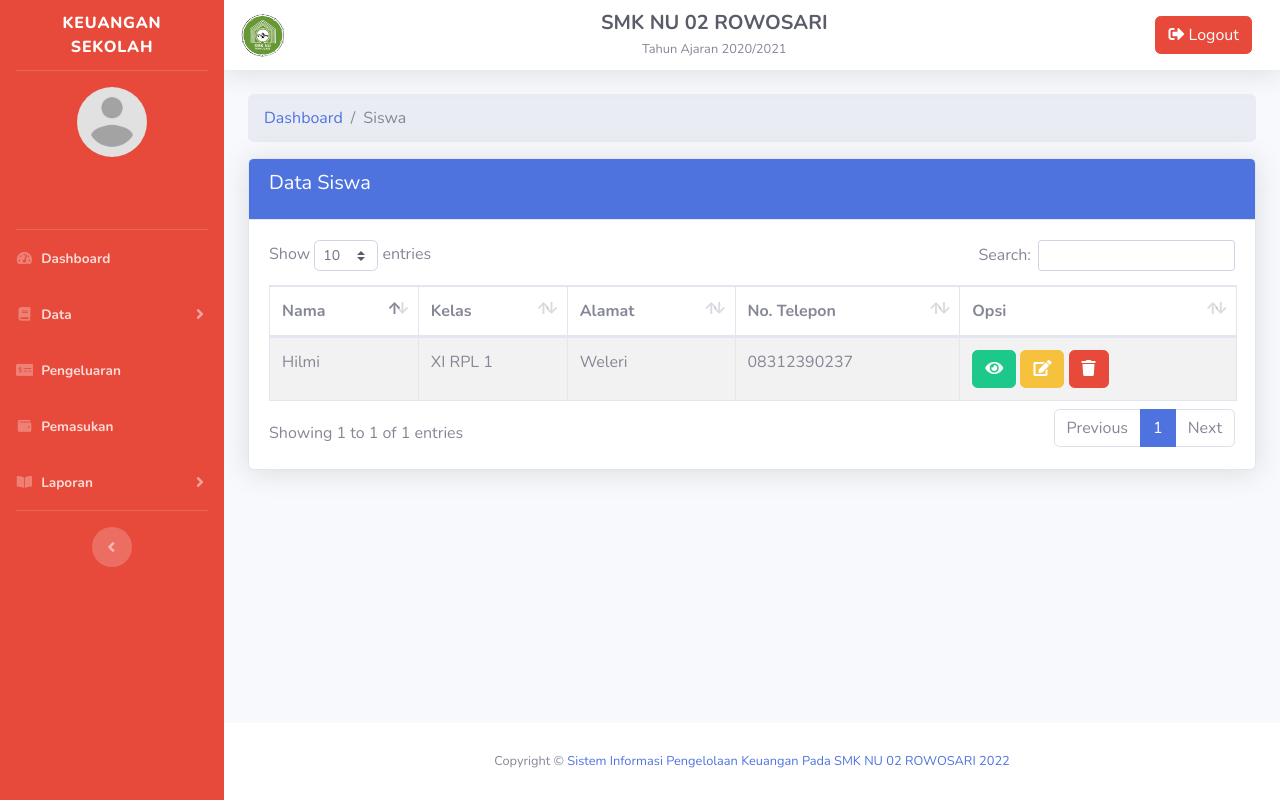
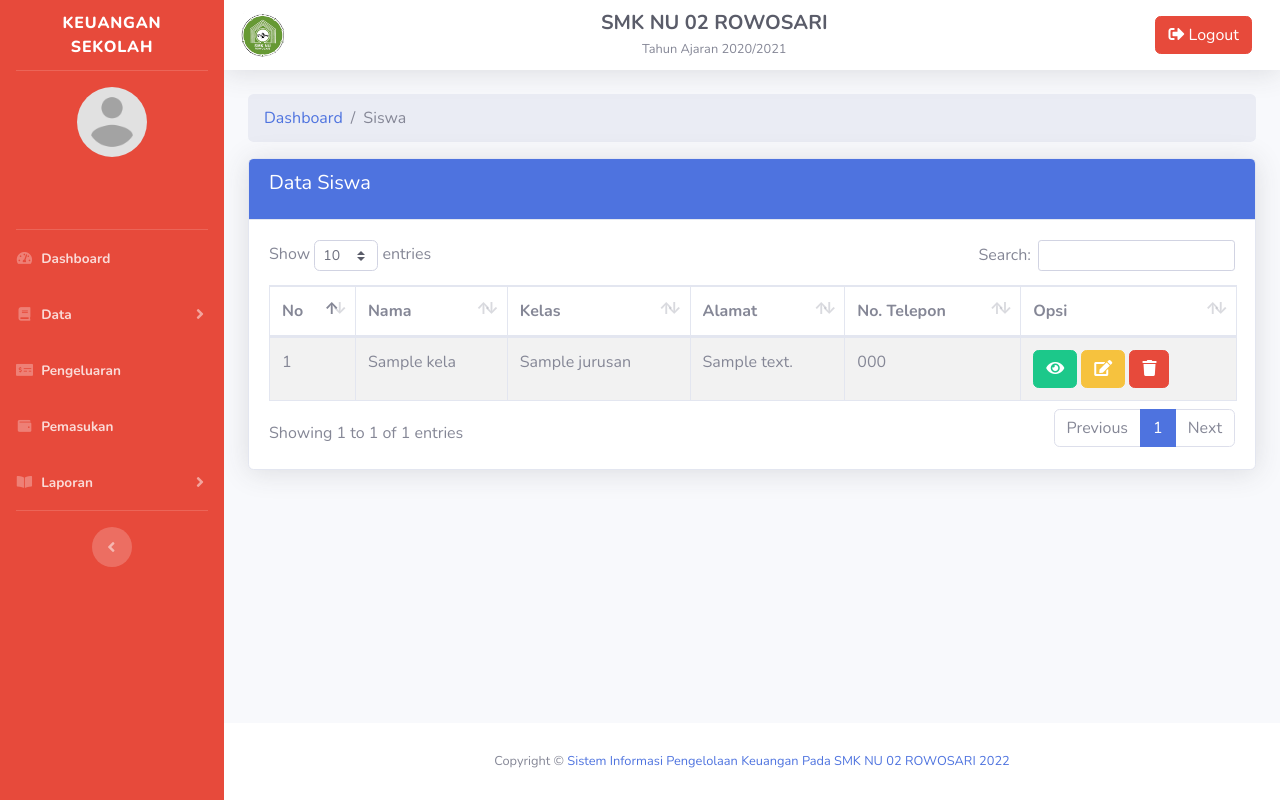
Before and after one commit to HilmiMubarok/keuangan-sekolah, a CodeIgniter app: page /keuangan-sekolah/siswa in a window 1280 px wide. Run offline with CodeIgniter, Linux system fonts and the light colour scheme; tables that the repository leaves empty or names only in its code hold one stand-in row (values such as "Sample post").

Commit message:
refactor siswa index

```diff
--- a/application/controllers/Siswa.php
+++ b/application/controllers/Siswa.php
@@ -5,7 +5,6 @@ class Siswa extends CI_Controller
     public function __construct()
     {
         parent::__construct();
-        // $this->load->model('KelasModel');
         $this->load->model('SiswaModel');
     }
 
@@ -16,9 +15,6 @@ class Siswa extends CI_Controller
         $data['nama_user'] = $this->session->userdata('name');
         $data['siswa'] = $this->SiswaModel->get();
 
-
-        // $data['kelas'] = $this->KelasModel->get();
-        // $data['jurusan'] = $this->JurusanModel->get();
         $this->load->view('templates/header', $data);
         $this->load->view('templates/navbar', $data);
         $this->load->view('siswa/index', $data);
--- a/application/models/SiswaModel.php
+++ b/application/models/SiswaModel.php
@@ -6,6 +6,8 @@ class SiswaModel extends CI_Model
 
     public function get()
     {
+        $this->db->join('kelas', 'kelas.id_kelas = siswa.kelas_id');
+        $this->db->join('jurusan', 'jurusan.id_jurusan = kelas.jurusan_id');
         return $this->db->get('siswa')->result();
     }
 
--- a/application/views/siswa/index.php
+++ b/application/views/siswa/index.php
@@ -25,6 +25,7 @@
             <table id="dataTable" class="table table-bordered table-hover table-striped dt-responsive nowrap">
                 <thead>
                     <tr>
+                        <th>No</th>
                         <th>Nama</th>
                         <th>Kelas</th>
                         <th>Alamat</th>
@@ -33,12 +34,13 @@
                     </tr>
                 </thead>
                 <tbody>
-                    <?php foreach($siswa as $s): ?>
+                    <?php $no = 1; foreach($siswa as $s): ?>
                         <tr>
-                            <td>Hilmi</td>
-                            <td>XI RPL 1</td>
-                            <td>Weleri</td>
-                            <td>08312390237</td>
+                            <td><?= $no++ ?></td>
+                            <td><?= $s->nama ?></td>
+                            <td><?= $s->nama_kelas ?></td>
+                            <td><?= $s->alamat ?></td>
+                            <td><?= $s->telp ?></td>
                             <td>
                                 <a href="" class="btn btn-success text-white">
                                     <i class="fas fa-eye"></i>
```
